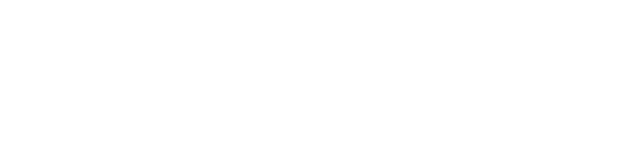
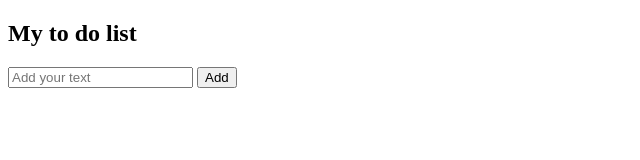
Before and after one commit to ndang11/to-do-list, a plain HTML site: page index.html in a window 1280 px wide. Shown: the whole page, without its empty margins (0-640 px from the left). Drawn offline with Linux system fonts and the light colour scheme.

Commit message:
first commit

```diff
--- a/index.html
+++ b/index.html
@@ -7,6 +7,15 @@
   <title>To do list</title>
 </head>
 <body>
+  <div class="container">
+    <div class="starting">
+      <h2>My to do list</h2>
+      <div class="list-text">
+        <input type="text" id="box-type" placeholder="Add your text">
+        <button>Add</button>
+      </div>
+    </div>
+  </div>
 
 </body>
 </html>
```
